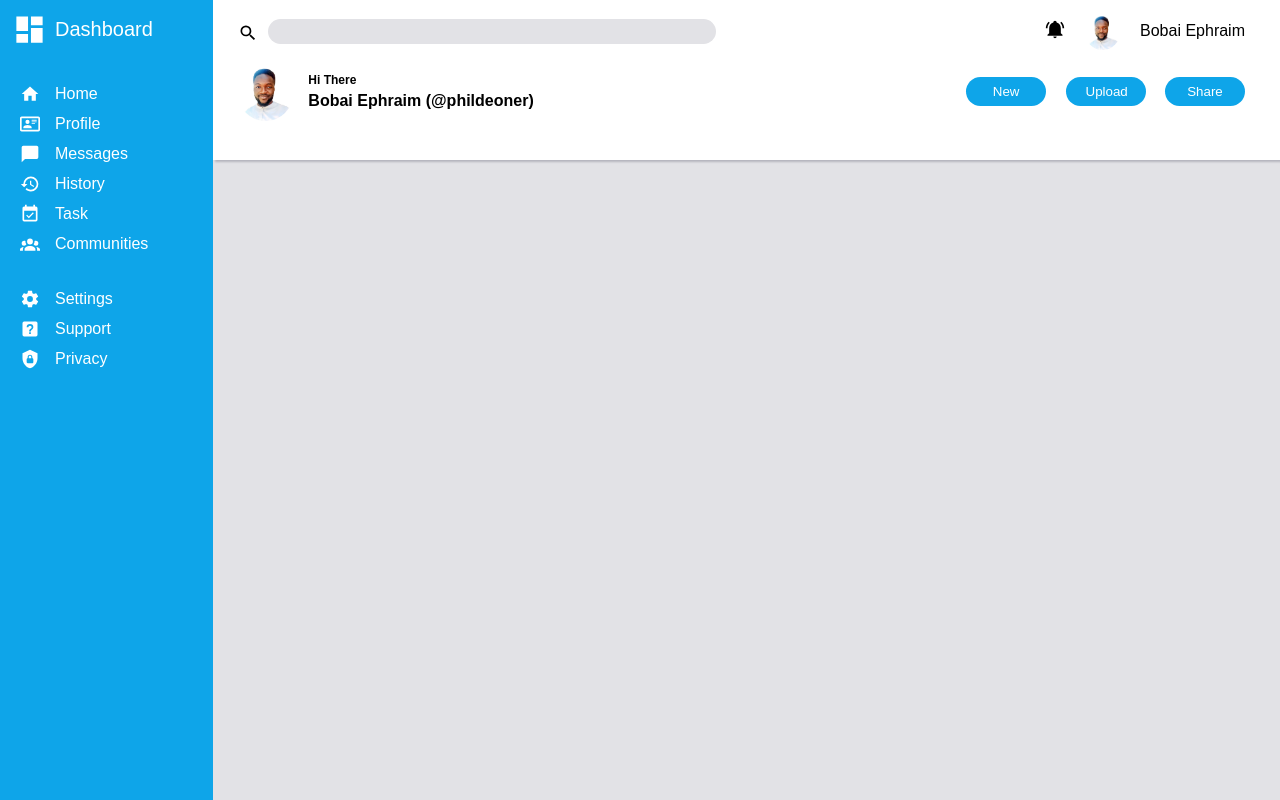
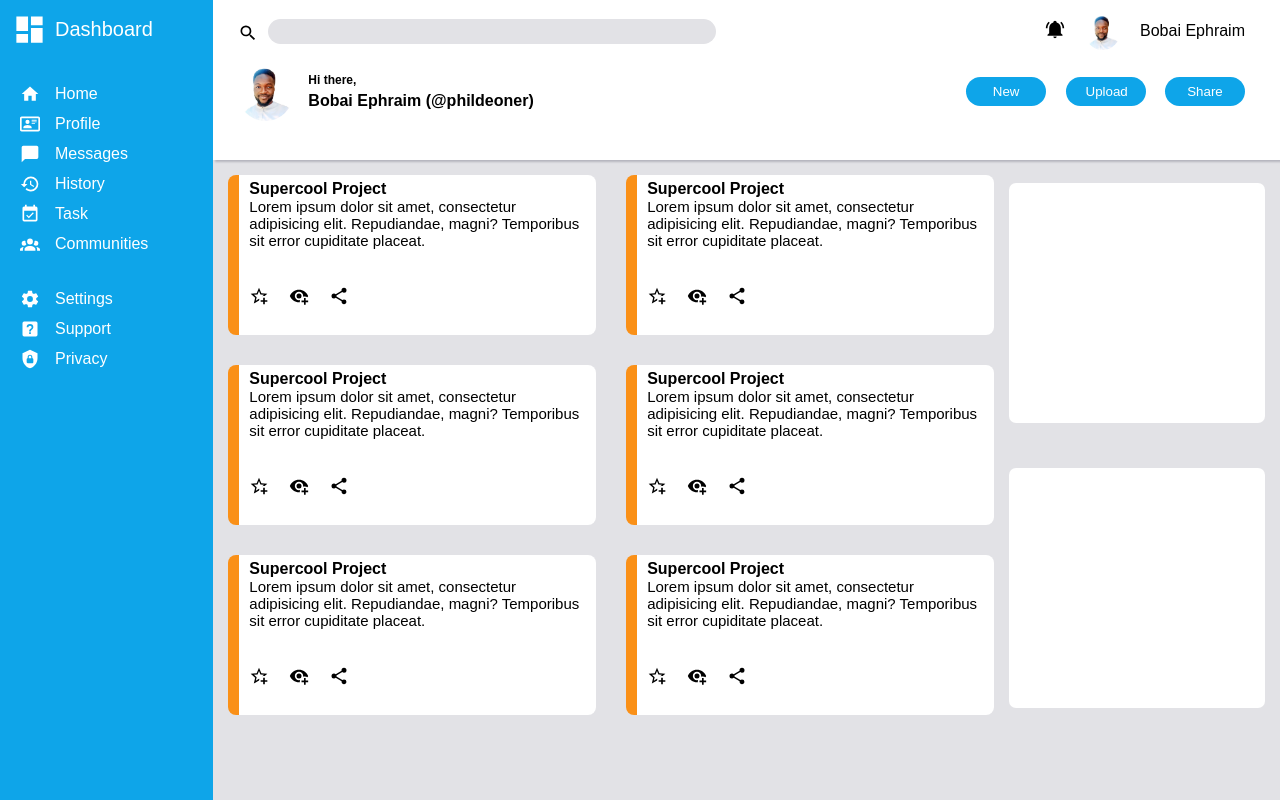
Before and after one commit to Phildeoner/admin-dashboard, a website: page index.html in a window 1280 px wide. Drawn offline with Linux system fonts and the light colour scheme.

Commit message:
Add grids and contents

```diff
--- a/index.html
+++ b/index.html
@@ -73,7 +73,7 @@
             <div class="left">
               <img class="dp" src="./Images/Dp.jpg" alt="">
               <div>
-                <p class="mini">Hi There</p><span>Bobai Ephraim (@phildeoner)</span>
+                <p class="mini">Hi there,</p><span>Bobai Ephraim (@phildeoner)</span>
               </div>
             </div>
             <div class="right">
@@ -83,9 +83,85 @@
             </div>
           </div>
         </div>
+      </div>
+      <div class="flex">
+        <div class="grids">
+          <div class="grid">
+            <div class="grid-text">
+              <h4>Supercool Project</h4>
+              <p class="text">Lorem ipsum dolor sit amet, consectetur adipisicing elit. Repudiandae, magni? Temporibus sit error cupiditate placeat.</p>
+            </div>
+            <div class="views">
+              <a href="#"><img class="ingrid" src="./Images/star-plus-outline.svg" alt="star icon"></a>
+              <a href="#"><img class="ingrid" src="./Images/eye-plus.svg" alt="eye icon"></a>
+              <a href="#"><img class="ingrid" src="./Images/share-variant.svg" alt="share icon"></a>
+            </div>
+          </div>
+          <div class="grid">
+            <div class="grid-text">
+              <h4>Supercool Project</h4>
+              <p class="text">Lorem ipsum dolor sit amet, consectetur adipisicing elit. Repudiandae, magni? Temporibus sit error cupiditate placeat.</p>
+            </div>
+            <div class="views">
+              <a href="#"><img class="ingrid" src="./Images/star-plus-outline.svg" alt="star icon"></a>
+              <a href="#"><img class="ingrid" src="./Images/eye-plus.svg" alt="eye icon"></a>
+              <a href="#"><img class="ingrid" src="./Images/share-variant.svg" alt="share icon"></a>
+            </div>
+          </div>
+          <div class="grid">
+            <div class="grid-text">
+              <h4>Supercool Project</h4>
+              <p class="text">Lorem ipsum dolor sit amet, consectetur adipisicing elit. Repudiandae, magni? Temporibus sit error cupiditate placeat.</p>
+            </div>
+            <div class="views">
+              <a href="#"><img class="ingrid" src="./Images/star-plus-outline.svg" alt="star icon"></a>
+              <a href="#"><img class="ingrid" src="./Images/eye-plus.svg" alt="eye icon"></a>
+              <a href="#"><img class="ingrid" src="./Images/share-variant.svg" alt="share icon"></a>
+            </div>
+          </div>
+          <div class="grid">
+            <div class="grid-text">
+              <h4>Supercool Project</h4>
+              <p class="text">Lorem ipsum dolor sit amet, consectetur adipisicing elit. Repudiandae, magni? Temporibus sit error cupiditate placeat.</p>
+            </div>
+            <div class="views">
+              <a href="#"><img class="ingrid" src="./Images/star-plus-outline.svg" alt="star icon"></a>
+              <a href="#"><img class="ingrid" src="./Images/eye-plus.svg" alt="eye icon"></a>
+              <a href="#"><img class="ingrid" src="./Images/share-variant.svg" alt="share icon"></a>
+            </div>
+          </div>
+          <div class="grid">
+            <div class="grid-text">
+              <h4>Supercool Project</h4>
+              <p class="text">Lorem ipsum dolor sit amet, consectetur adipisicing elit. Repudiandae, magni? Temporibus sit error cupiditate placeat.</p>
+            </div>
+            <div class="views">
+              <a href="#"><img class="ingrid" src="./Images/star-plus-outline.svg" alt="star icon"></a>
+              <a href="#"><img class="ingrid" src="./Images/eye-plus.svg" alt="eye icon"></a>
+              <a href="#"><img class="ingrid" src="./Images/share-variant.svg" alt="share icon"></a>
+            </div>
+          </div>
+          <div class="grid">
+            <div class="grid-text">
+              <h4>Supercool Project</h4>
+              <p class="text">Lorem ipsum dolor sit amet, consectetur adipisicing elit. Repudiandae, magni? Temporibus sit error cupiditate placeat.</p>
+            </div>
+            <div class="views">
+              <a href="#"><img class="ingrid" src="./Images/star-plus-outline.svg" alt="star icon"></a>
+              <a href="#"><img class="ingrid" src="./Images/eye-plus.svg" alt="eye icon"></a>
+              <a href="#"><img class="ingrid" src="./Images/share-variant.svg" alt="share icon"></a>
+            </div>
+          </div>
+        </div>
+        <div class="end-right">
+          <div class="box">
 
+          </div>
+          <div class="box">
+
+          </div>
+        </div>
       </div>
-
     </div>
   </div>
   <script src="script.js"></script>
--- a/style.css
+++ b/style.css
@@ -172,3 +172,63 @@ button{
 .right {
   padding-right: 35px;
 }
+
+.grid {
+  background-color: white;
+  height: 20vh;
+  margin: 15px;
+  border-left: 0.7rem solid #fa9017;
+  border-radius: 8px;
+}
+
+.views {
+  display: flex;
+  align-items: center;
+  position: relative;
+  padding: 10px;
+}
+
+.views img {
+  width: 20px;
+  margin-right: 20px;
+  margin-bottom: 15px;
+}
+
+.grid{
+  display: flex;
+  flex-direction: column;
+  justify-content: space-between;
+}
+
+.grid-text {
+  padding: 5px 10px;
+}
+
+.grid-text p{
+  font-size: 15px;
+}
+
+.grids {
+  display: grid;
+  grid-template-columns: repeat(2, 1fr);
+  grid-template-rows: repeat(3, 1fr);
+}
+
+.box {
+  background-color: white;
+  height: 30vh;
+  width: 20vw;
+  border-radius: 7px;
+}
+
+.flex {
+  display: flex;
+  justify-content: space-between;
+}
+
+.end-right{
+  display: grid;
+  align-items: center;
+  justify-content: space-between;
+  margin-right: 15px;
+}
```
